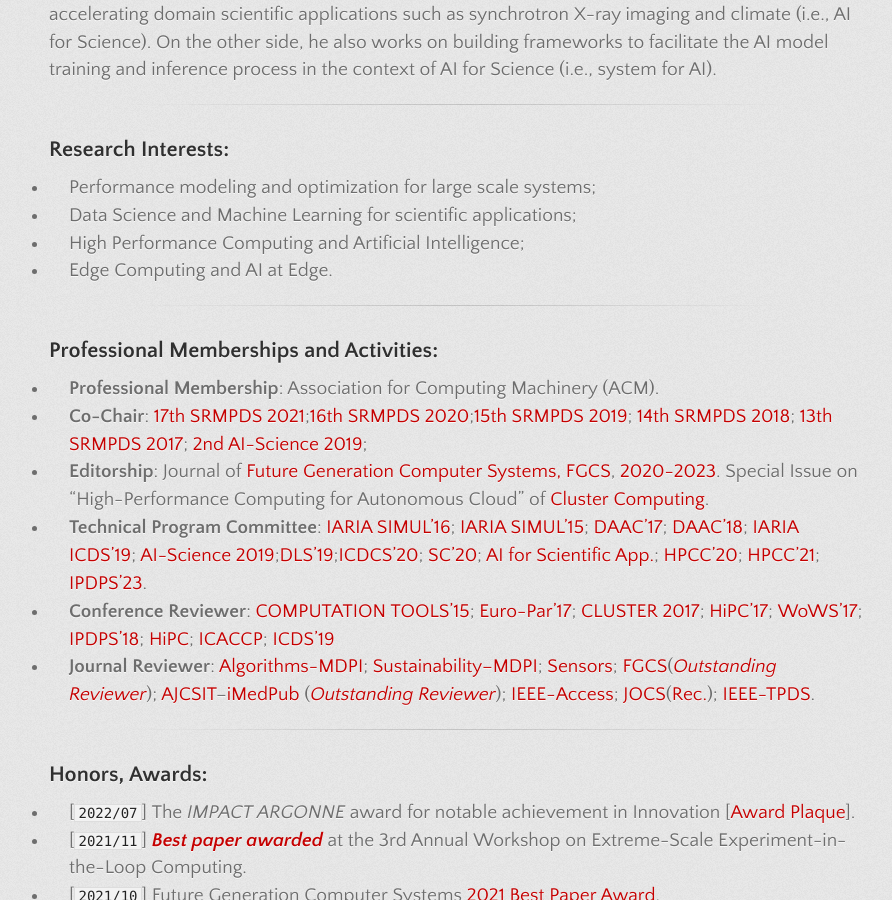
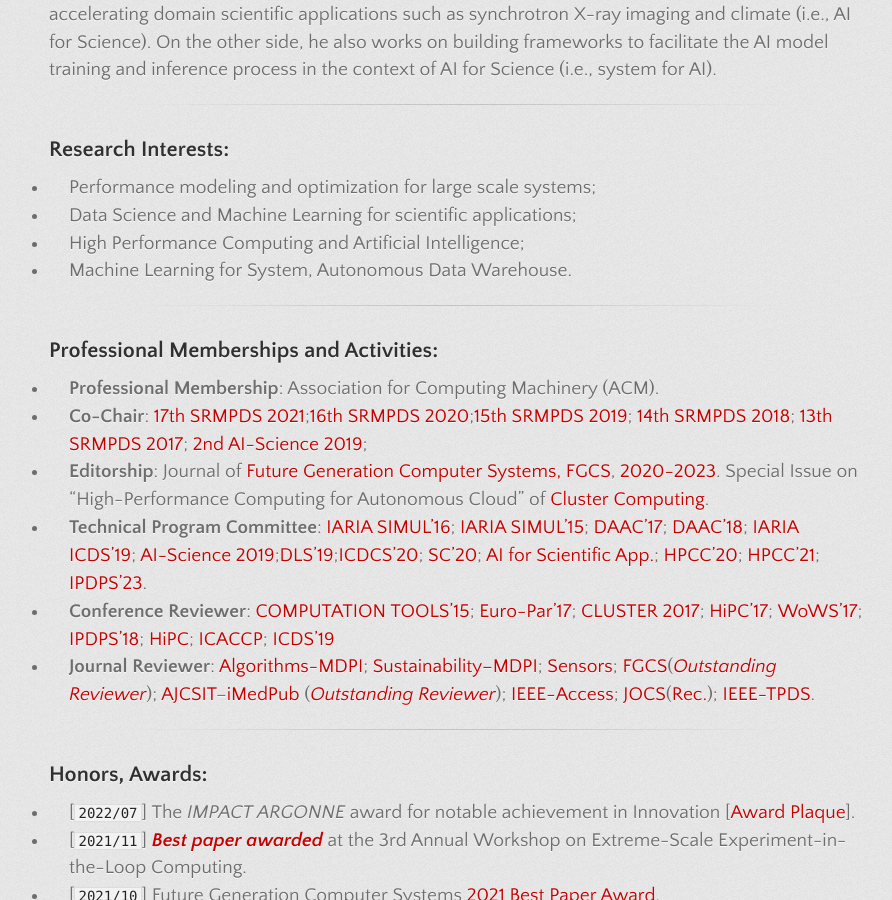
Before and after one commit to lzhengchun/lzhengchun.github.io, a Jekyll site: the page built from index.md, in a window 1280 px wide and 900 px high, scrolled down 612 px. Shown: the whole window, without its empty margins (181-1073 px from the left). Built offline with Jekyll 4.4.1, drawn with Linux system fonts in a browser that asks for light colours; some web fonts are replaced.

Commit message:
Update index.md

```diff
--- a/index.md
+++ b/index.md
@@ -18,7 +18,7 @@ Zhengchun Liu works at the intersection of AI-for-Science(AI4S) and computer sys
 * Performance modeling and optimization for large scale systems;
 * Data Science and Machine Learning for scientific applications;
 * High Performance Computing and Artificial Intelligence;
-* Edge Computing and AI at Edge.
+* Machine Learning for System, Autonomous Data Warehouse.
 
 ---
 ## Professional Memberships and Activities:
```
